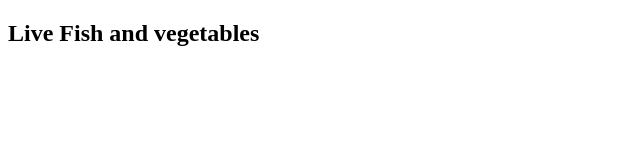
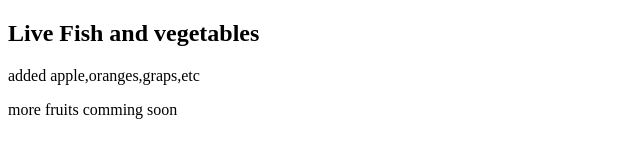
Before and after one commit to AbuSabith/green-grocey-mart, a plain HTML site: page index.html in a window 1280 px wide. Shown: the whole page, without its empty margins (0-640 px from the left). Drawn offline with Linux system fonts and the light colour scheme.

Commit message:
added fruits

```diff
--- a/index.html
+++ b/index.html
@@ -7,6 +7,8 @@
 </head>
 <body>
     <h2>Live Fish and vegetables</h2>
+    <p>added apple,oranges,graps,etc</p>
+    <p>more fruits comming soon</p>
 
 </body>
 </html>
```
